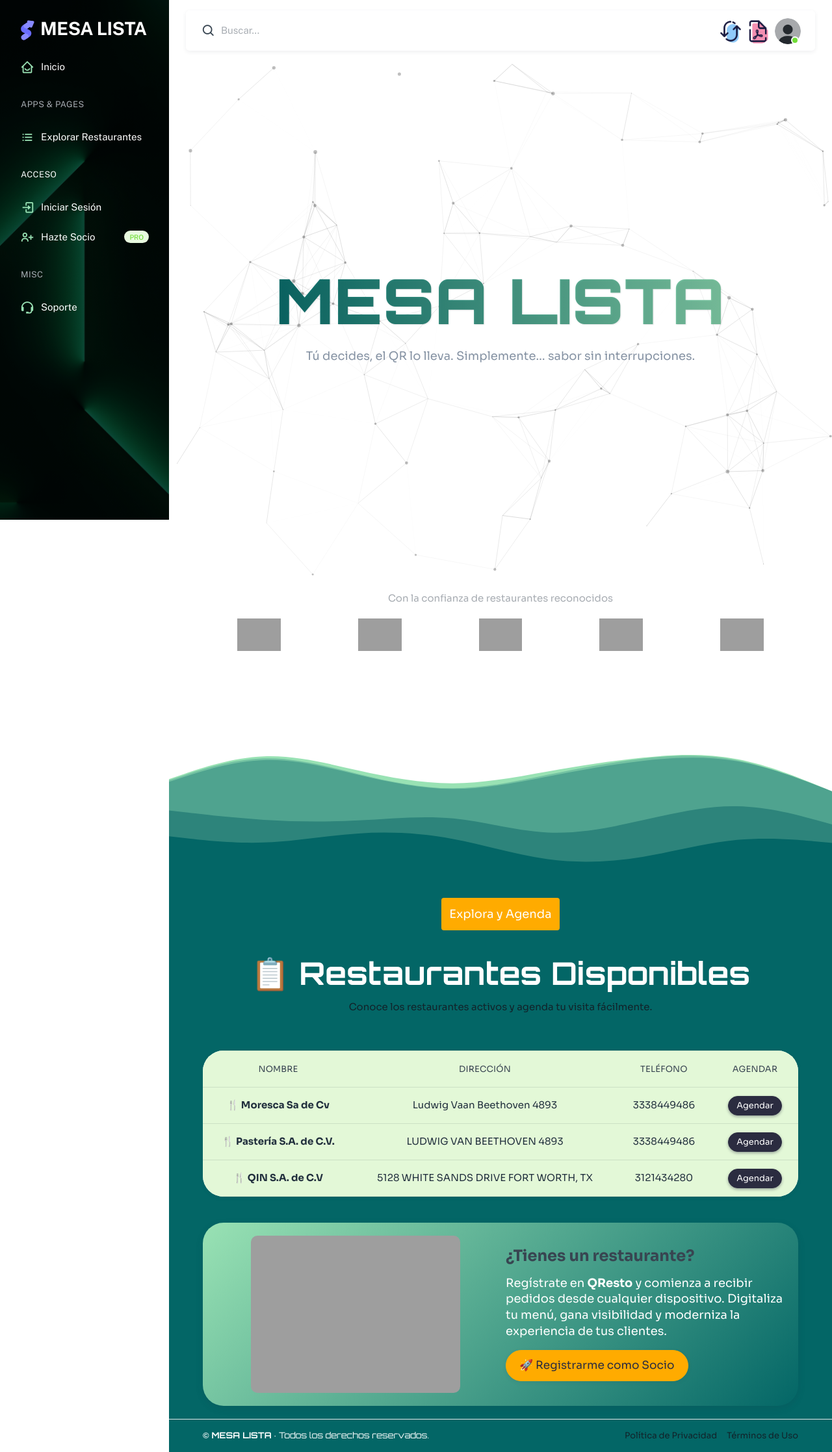
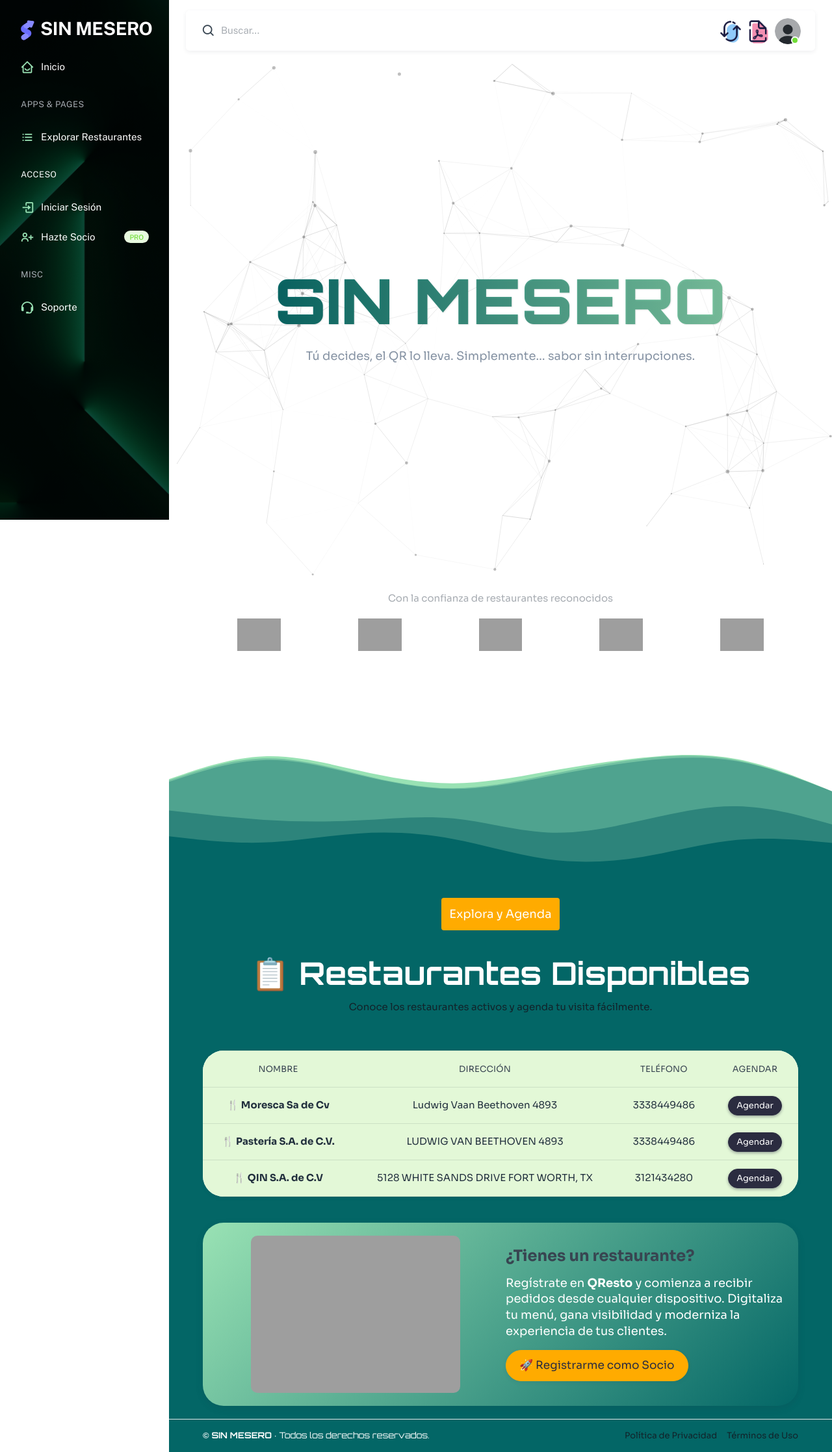
Before and after one commit to DISTinTheHouse/test_4, a Django app: page / in a window 1280 px wide. Shown: the whole page at 65% size. Run offline with Django 5.2, Linux system fonts and the light colour scheme; data comes from the database, SQL or seed files in the repository; both versions use the stored data as it was after the commit; some libraries are stand-ins or nearby versions; grey boxes are pictures that could not be loaded.

Commit message:
se modifca a SIN MESERO

```diff
--- a/restaurante/settings.py
+++ b/restaurante/settings.py
@@ -4,13 +4,13 @@ from decouple import config, Csv
 BASE_DIR = Path(__file__).resolve().parent.parent
 
 # Copyright © 2025 Jesús Ibarra
-# MESA LISTA - Todos los derechos reservados
+# SIN MESERO - Todos los derechos reservados
 # Registro en trámite ante INDAUTOR (México)
 
 # 🔐 Llaves y entorno
 SECRET_KEY = config("SECRET_KEY")
-DEBUG = config("DEBUG", cast=bool, default=False)
-#DEBUG = True
+#DEBUG = config("DEBUG", cast=bool, default=False)
+DEBUG = True
 
 ALLOWED_HOSTS = config("ALLOWED_HOSTS", cast=Csv(), default="test-4-c47v.onrender.com")
 
--- a/restaurante/templates/base.html
+++ b/restaurante/templates/base.html
@@ -13,9 +13,9 @@
       name="viewport"
       content="width=device-width, initial-scale=1.0, user-scalable=no, minimum-scale=1.0, maximum-scale=1.0" />
 
-    <title>MESA LISTA - Tú decides, el QR lo lleva. Simplemente… sabor sin interrupciones.</title>
+    <title>SIN MESERO - Tú decides, el QR lo lleva. Simplemente… sabor sin interrupciones.</title>
 
-    <meta name="description" content="MESA LISTA transforma la experiencia en restaurantes: escanea un QR o agenda en tu lugar favorito y disfruta un servicio sin fricción con una plataforma diseñada desde cero para ser clara, accesible y jurídicamente protegida. No es solo tecnología: es intención, diseño y flujo bien ejecutados.">
+    <meta name="description" content="SIN MESERO transforma la experiencia en restaurantes: escanea un QR o agenda en tu lugar favorito y disfruta un servicio sin fricción con una plataforma diseñada desde cero para ser clara, accesible y jurídicamente protegida. No es solo tecnología: es intención, diseño y flujo bien ejecutados.">
 
   {% load static %}
     <!-- Fonts -->
@@ -104,7 +104,7 @@
                   </g>
                 </svg>
               </span>
-              <span class="app-brand-text demo menu-text fw-bold ms-2 text-white">MESA LISTA</span>
+              <span class="app-brand-text demo menu-text fw-bold ms-2 text-white">SIN MESERO</span>
             </a>
 
             <a href="javascript:void(0);" class="layout-menu-toggle menu-link text-large ms-auto d-block d-xl-none" style="background-color: #036666;">
--- a/usuarios/templates/usuarios/landing.html
+++ b/usuarios/templates/usuarios/landing.html
@@ -90,7 +90,7 @@
 <section class="hero-container">
     <div id="particles-js"></div>
     <div class="hero-content container">
-      <h1 class="hero-title">MESA LISTA</h1>
+      <h1 class="hero-title">SIN MESERO</h1>
       <p class="mt-4 fs-5 text-secondary fuente">
         Tú decides, el QR lo lleva. Simplemente… sabor sin interrupciones.
       </p>
@@ -208,7 +208,7 @@
 <footer class="container-fluid border-top py-4" style="background-color: #036666;">
   <div class="container d-flex flex-column flex-md-row justify-content-between align-items-center small">
     <div class="mb-2 mb-md-0 text-center text-md-start fuente-2 text-white">
-       <strong>© {{ now|date:"Y" }} MESA LISTA</strong> · Todos los derechos reservados.
+       <strong>© {{ now|date:"Y" }} SIN MESERO</strong> · Todos los derechos reservados.
     </div>
     <div class="text-center text-md-end">
       <a href="#" class="text-decoration-none me-3 fuente" style="color: #12232a;">Política de Privacidad</a>
```
Also changed, not shown: LICENSE.txt, README.md, db.sqlite3.
